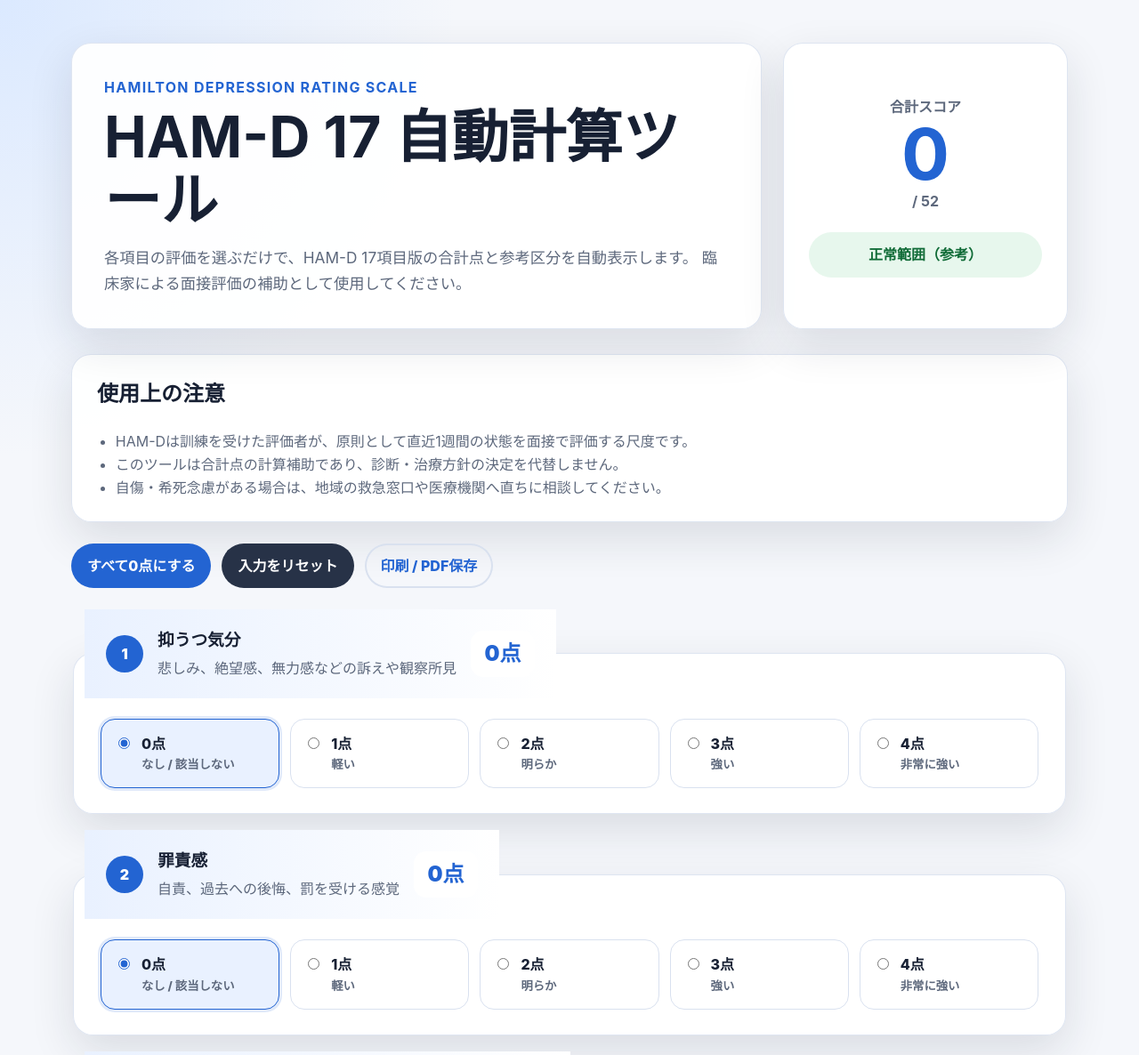
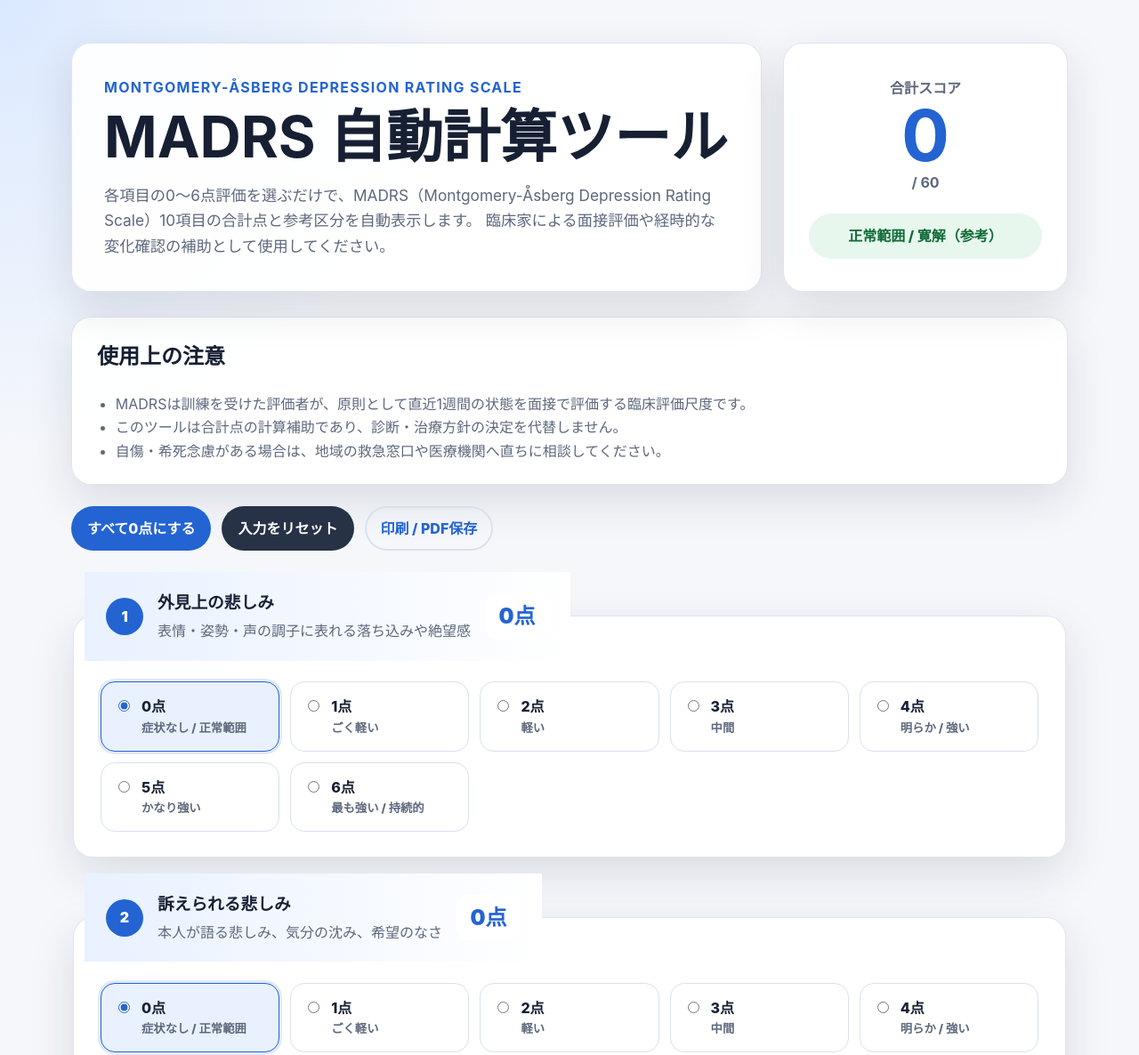
Before and after one commit to onigiri1997/my-first-app, a website: page index.html in a window 1280 px wide. Shown: the top 1186 px of the page at 89% size. Drawn offline with Linux system fonts and the light colour scheme.

Commit message:
Create MADRS calculator

```diff
--- a/app.js
+++ b/app.js
@@ -1,41 +1,35 @@
-export const hamdItems = [
-  { id: 'depressedMood', title: '抑うつ気分', hint: '悲しみ、絶望感、無力感などの訴えや観察所見', max: 4 },
-  { id: 'guilt', title: '罪責感', hint: '自責、過去への後悔、罰を受ける感覚', max: 4 },
-  { id: 'suicide', title: '自殺念慮', hint: '生きる意欲の低下、自傷・希死念慮、企図の有無', max: 4 },
-  { id: 'insomniaEarly', title: '入眠障害', hint: '寝つきの悪さ', max: 2 },
-  { id: 'insomniaMiddle', title: '中途覚醒', hint: '夜間に目が覚める、睡眠が浅い', max: 2 },
-  { id: 'insomniaLate', title: '早朝覚醒', hint: '予定より早く目覚め、再入眠しにくい', max: 2 },
-  { id: 'workActivities', title: '仕事と活動', hint: '興味・意欲・活動量・作業能力の低下', max: 4 },
-  { id: 'retardation', title: '精神運動制止', hint: '思考や発語、動作の遅さ', max: 4 },
-  { id: 'agitation', title: '焦燥', hint: '落ち着きのなさ、そわそわした行動', max: 4 },
-  { id: 'anxietyPsychic', title: '精神的不安', hint: '心配、緊張、恐怖感など', max: 4 },
-  { id: 'anxietySomatic', title: '身体的不安', hint: '動悸、発汗、胃腸症状、過呼吸感など', max: 4 },
-  { id: 'somaticGastro', title: '消化器症状', hint: '食欲低下、胃部不快、便通変化など', max: 2 },
-  { id: 'somaticGeneral', title: '一般身体症状', hint: '疲労感、痛み、重だるさなど', max: 2 },
-  { id: 'genital', title: '性症状', hint: '性欲、月経などの変化', max: 2 },
-  { id: 'hypochondriasis', title: '心気症', hint: '健康への過度な心配や身体へのとらわれ', max: 4 },
-  { id: 'weightLoss', title: '体重減少', hint: '食事摂取や体重の変化', max: 2 },
-  { id: 'insight', title: '病識', hint: '状態を病気・症状として理解している程度', max: 2 }
-];
+export const madrsItems = [
+  { id: 'apparentSadness', title: '外見上の悲しみ', hint: '表情・姿勢・声の調子に表れる落ち込みや絶望感' },
+  { id: 'reportedSadness', title: '訴えられる悲しみ', hint: '本人が語る悲しみ、気分の沈み、希望のなさ' },
+  { id: 'innerTension', title: '内的緊張', hint: '落ち着かなさ、不安、いらだち、内的な苦痛' },
+  { id: 'reducedSleep', title: '睡眠の減少', hint: '通常時と比べた睡眠時間や睡眠の深さの低下' },
+  { id: 'reducedAppetite', title: '食欲の減退', hint: '通常時と比べた食欲や食事量の低下' },
+  { id: 'concentrationDifficulties', title: '集中困難', hint: '注意の維持、考えをまとめること、判断のしづらさ' },
+  { id: 'lassitude', title: '倦怠感', hint: '疲労感、活力低下、日常活動への取りかかりにくさ' },
+  { id: 'inabilityToFeel', title: '感情を感じにくい', hint: '興味や喜び、周囲への反応が乏しくなる状態' },
+  { id: 'pessimisticThoughts', title: '悲観的思考', hint: '将来への悲観、自責感、価値のなさの感覚' },
+  { id: 'suicidalThoughts', title: '自殺念慮', hint: '死についての考え、生きる価値の低下、自傷・希死念慮' }
+].map((item) => ({ ...item, max: 6 }));
 
 export const severityBands = [
-  { min: 0, max: 7, label: '正常範囲（参考）', className: 'severity--normal' },
-  { min: 8, max: 13, label: '軽度（参考）', className: 'severity--mild' },
-  { min: 14, max: 18, label: '中等度（参考）', className: 'severity--moderate' },
-  { min: 19, max: 22, label: '重度（参考）', className: 'severity--severe' },
-  { min: 23, max: 52, label: '最重度（参考）', className: 'severity--very-severe' }
+  { min: 0, max: 6, label: '正常範囲 / 寛解（参考）', className: 'severity--normal' },
+  { min: 7, max: 19, label: '軽度（参考）', className: 'severity--mild' },
+  { min: 20, max: 34, label: '中等度（参考）', className: 'severity--moderate' },
+  { min: 35, max: 60, label: '重度（参考）', className: 'severity--severe' }
 ];
 
 const optionLabels = {
-  0: 'なし / 該当しない',
-  1: '軽い',
-  2: '明らか',
-  3: '強い',
-  4: '非常に強い'
+  0: '症状なし / 正常範囲',
+  1: 'ごく軽い',
+  2: '軽い',
+  3: '中間',
+  4: '明らか / 強い',
+  5: 'かなり強い',
+  6: '最も強い / 持続的'
 };
 
 export function calculateTotal(scores) {
-  return hamdItems.reduce((total, item) => {
+  return madrsItems.reduce((total, item) => {
     const value = Number(scores[item.id] ?? 0);
     return total + clampScore(value, item.max);
   }, 0);
@@ -47,17 +41,17 @@ export function clampScore(value, max) {
 }
 
 export function getSeverity(total) {
-  const score = clampScore(total, 52);
+  const score = clampScore(total, 60);
   return severityBands.find((band) => score >= band.min && score <= band.max) ?? severityBands.at(-1);
 }
 
 export function createEmptyScores(defaultValue = 0) {
-  return Object.fromEntries(hamdItems.map((item) => [item.id, clampScore(defaultValue, item.max)]));
+  return Object.fromEntries(madrsItems.map((item) => [item.id, clampScore(defaultValue, item.max)]));
 }
 
 function renderForm() {
-  const form = document.querySelector('#hamdForm');
-  form.innerHTML = hamdItems.map(renderItem).join('');
+  const form = document.querySelector('#madrsForm');
+  form.innerHTML = madrsItems.map(renderItem).join('');
   form.addEventListener('change', updateScore);
 }
 
@@ -87,7 +81,7 @@ function renderItem(item, index) {
 function renderBands() {
   const target = document.querySelector('#severityBands');
   target.innerHTML = severityBands.map((band) => `
-    <div class="band">
+    <div class="band ${band.className}">
       <strong>${band.min}–${band.max}点</strong>
       <span>${band.label}</span>
     </div>
@@ -95,13 +89,13 @@ function renderBands() {
 }
 
 function getScoresFromForm() {
-  const data = new FormData(document.querySelector('#hamdForm'));
-  return Object.fromEntries(hamdItems.map((item) => [item.id, Number(data.get(item.id) ?? 0)]));
+  const data = new FormData(document.querySelector('#madrsForm'));
+  return Object.fromEntries(madrsItems.map((item) => [item.id, Number(data.get(item.id) ?? 0)]));
 }
 
 function updateScore() {
   const scores = getScoresFromForm();
-  hamdItems.forEach((item) => {
+  madrsItems.forEach((item) => {
     document.querySelector(`#score-${item.id}`).textContent = `${clampScore(scores[item.id], item.max)}点`;
   });
 
@@ -114,7 +108,7 @@ function updateScore() {
 }
 
 function setAllScores(value) {
-  hamdItems.forEach((item) => {
+  madrsItems.forEach((item) => {
     const safeValue = clampScore(value, item.max);
     const option = document.querySelector(`input[name="${item.id}"][value="${safeValue}"]`);
     if (option) option.checked = true;
@@ -125,7 +119,7 @@ function setAllScores(value) {
 function bindControls() {
   document.querySelector('#fillZero').addEventListener('click', () => setAllScores(0));
   document.querySelector('#resetForm').addEventListener('click', () => {
-    document.querySelector('#hamdForm').reset();
+    document.querySelector('#madrsForm').reset();
     updateScore();
   });
   document.querySelector('#printPage').addEventListener('click', () => window.print());
--- a/index.html
+++ b/index.html
@@ -3,24 +3,24 @@
   <head>
     <meta charset="utf-8" />
     <meta name="viewport" content="width=device-width, initial-scale=1" />
-    <title>HAM-D 17 自動計算ツール</title>
+    <title>MADRS 自動計算ツール</title>
     <link rel="stylesheet" href="styles.css" />
   </head>
   <body>
     <header class="hero">
       <div class="hero__content">
-        <p class="eyebrow">Hamilton Depression Rating Scale</p>
-        <h1>HAM-D 17 自動計算ツール</h1>
+        <p class="eyebrow">Montgomery-Åsberg Depression Rating Scale</p>
+        <h1>MADRS 自動計算ツール</h1>
         <p class="lead">
-          各項目の評価を選ぶだけで、HAM-D 17項目版の合計点と参考区分を自動表示します。
-          臨床家による面接評価の補助として使用してください。
+          各項目の0〜6点評価を選ぶだけで、MADRS（Montgomery-Åsberg Depression Rating Scale）10項目の合計点と参考区分を自動表示します。
+          臨床家による面接評価や経時的な変化確認の補助として使用してください。
         </p>
       </div>
       <aside class="score-card" aria-live="polite">
         <span class="score-card__label">合計スコア</span>
         <strong id="totalScore">0</strong>
-        <span id="scoreRange">/ 52</span>
-        <p id="severityLabel" class="severity severity--normal">正常範囲（参考）</p>
+        <span id="scoreRange">/ 60</span>
+        <p id="severityLabel" class="severity severity--normal">正常範囲 / 寛解（参考）</p>
       </aside>
     </header>
 
@@ -28,7 +28,7 @@
       <section class="notice" aria-labelledby="notice-title">
         <h2 id="notice-title">使用上の注意</h2>
         <ul>
-          <li>HAM-Dは訓練を受けた評価者が、原則として直近1週間の状態を面接で評価する尺度です。</li>
+          <li>MADRSは訓練を受けた評価者が、原則として直近1週間の状態を面接で評価する臨床評価尺度です。</li>
           <li>このツールは合計点の計算補助であり、診断・治療方針の決定を代替しません。</li>
           <li>自傷・希死念慮がある場合は、地域の救急窓口や医療機関へ直ちに相談してください。</li>
         </ul>
@@ -40,24 +40,24 @@
         <button id="printPage" type="button" class="button--ghost">印刷 / PDF保存</button>
       </section>
 
-      <form id="hamdForm" class="items" autocomplete="off"></form>
+      <form id="madrsForm" class="items" autocomplete="off"></form>
 
       <section class="summary" aria-labelledby="summary-title">
         <h2 id="summary-title">スコアの目安</h2>
         <div class="bands" id="severityBands"></div>
         <p class="source-note">
-          参考: HAM-D 17は17変数を3件法または5件法で採点し、合計点で評価します。
-          本ツールでは一般的な区分（0–7、8–13、14–18、19–22、23以上）を表示します。
+          参考: MADRSは10項目を各0〜6点で採点し、合計点は0〜60点です。
+          本ツールでは一般的な区分（0–6、7–19、20–34、35–60）を表示します。
         </p>
         <ul class="references">
-          <li><a href="https://datashare.nida.nih.gov/instrument/hamilton-depression-rating-scale" target="_blank" rel="noreferrer">NIDA Data Share: Hamilton Depression Rating Scale</a></li>
-          <li><a href="https://www.ncbi.nlm.nih.gov/books/NBK409740/" target="_blank" rel="noreferrer">NCBI Bookshelf: HAM-D17 scoring instructions summary</a></li>
+          <li><a href="https://www.ncbi.nlm.nih.gov/books/NBK572269/" target="_blank" rel="noreferrer">NCBI Bookshelf: MADRS description and scoring ranges</a></li>
+          <li><a href="https://pmc.ncbi.nlm.nih.gov/articles/PMC6878407/" target="_blank" rel="noreferrer">PMC: MADRS 10 item structure</a></li>
         </ul>
       </section>
     </main>
 
     <footer>
-      <p>© 2026 HAM-D calculator demo. 入力内容はブラウザ内だけで処理され、送信されません。</p>
+      <p>© 2026 MADRS calculator demo. 入力内容はブラウザ内だけで処理され、送信されません。</p>
     </footer>
 
     <script type="module" src="app.js"></script>
--- a/package.json
+++ b/package.json
@@ -1,11 +1,11 @@
 {
-  "name": "ham-d-calculator",
+  "name": "madrs-calculator",
   "version": "1.0.0",
-  "description": "HAM-D 17項目の合計点を自動計算する静的Webアプリ",
+  "description": "MADRS 10項目の合計点を自動計算する静的Webアプリ",
   "type": "module",
   "scripts": {
     "test": "node --test",
-    "check": "node --check app.js && node --check test/hamd.test.js"
+    "check": "node --check app.js && node --check test/madrs.test.js"
   },
   "license": "MIT"
 }
```
Also changed, not shown: test/hamd.test.js (deleted, +0 -32 lines), test/madrs.test.js (added, +31 -0 lines).
